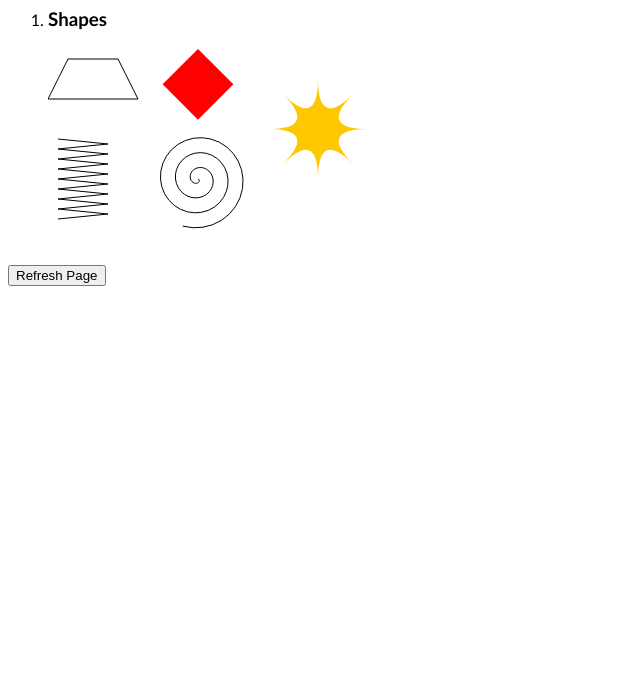
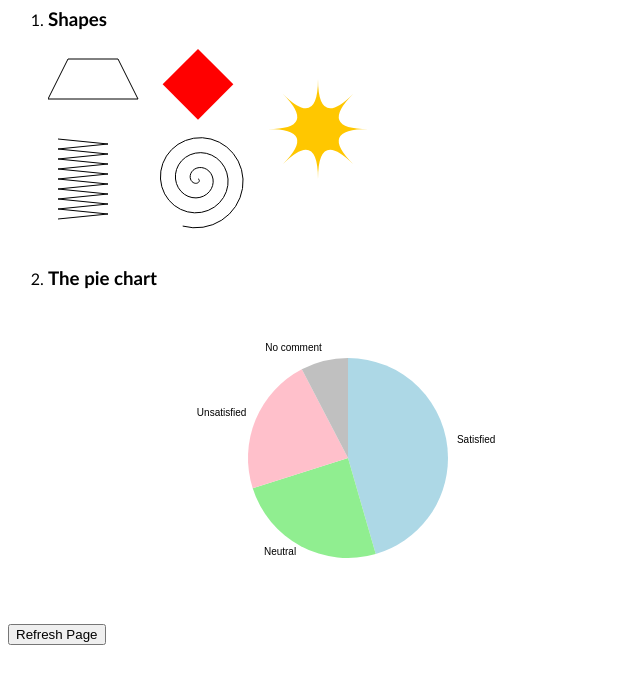
Before and after one commit to michalandrzejczak/eloquentJavascript_exercises, a plain HTML site: page drawing_on_canvas.html in a window 1280 px wide. Shown: the whole page, without its empty margins (0-640 px from the left). Drawn offline with Linux system fonts and the light colour scheme.

Commit message:
Update drawing_on_canvas.html

```diff
--- a/drawing_on_canvas.html
+++ b/drawing_on_canvas.html
@@ -2,9 +2,9 @@
 <body style="font-family: Calibri">
 <ol>
 <li><h3>Shapes</h3></li>
-<canvas width="350" height="200"></canvas>
+<canvas width="350" height="200" id="1"></canvas>
 <script>
-var cx = document.querySelector("canvas").getContext("2d");
+var cx = document.getElementById("1").getContext("2d");
 function trapeze(x, y) {
    	cx.beginPath();
   	cx.moveTo(x, y);
@@ -62,6 +62,45 @@ function star(x, y) {
 }
 star(220, 30);
 </script>
+<li><h3>The pie chart</h3></li>
+ <canvas width="600" height="300" id="2"></canvas>
+<script>
+  var results = [
+  {name: "Satisfied", count: 1043, color: "lightblue"},
+  {name: "Neutral", count: 563, color: "lightgreen"},
+  {name: "Unsatisfied", count: 510, color: "pink"},
+  {name: "No comment", count: 175, color: "silver"}
+];
+  var cx = document.getElementById("2").getContext("2d");
+  var total = results.reduce(function(sum, choice) {
+    return sum + choice.count;
+  }, 0);
+
+  var currentAngle = -0.5 * Math.PI;
+  var centerX = 300, centerY = 150, radius = 100;
+  // Add code to draw the slice labels in this loop.
+  results.forEach(function(result) {
+    var sliceAngle = (result.count / total) * 2 * Math.PI;
+    cx.beginPath();
+    cx.arc(centerX, centerY, radius,
+    currentAngle, currentAngle + sliceAngle);
+
+    var middleAngle = currentAngle + 0.5 * sliceAngle;
+    var textLocX = Math.cos(middleAngle) * (radius+10) + centerX;
+    var textLocY = Math.sin(middleAngle) * (radius+10) + centerY;
+    if (Math.cos(middleAngle) > 0)
+      cx.textAlign = "left";
+    else
+      cx.textAlign = "right";
+    cx.fillStyle = "black";
+    cx.fillText(result.name, textLocX, textLocY);
+
+    currentAngle += sliceAngle;
+    cx.lineTo(centerX, centerY);
+    cx.fillStyle = result.color;
+    cx.fill();
+  });
+</script>
 </ol>
 </body>
 <input type="button" value="Refresh Page" onClick="window.location.reload()">
```
